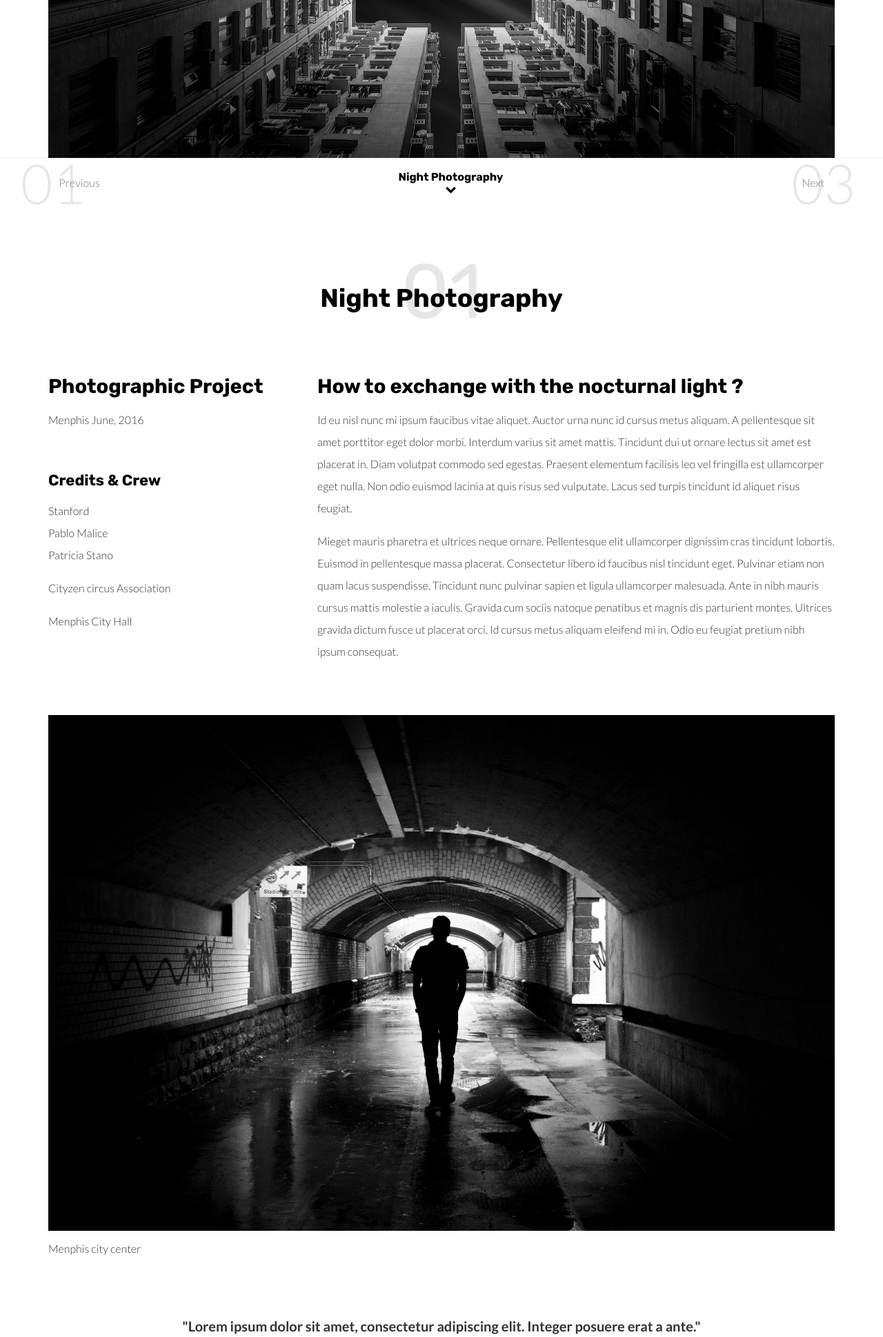
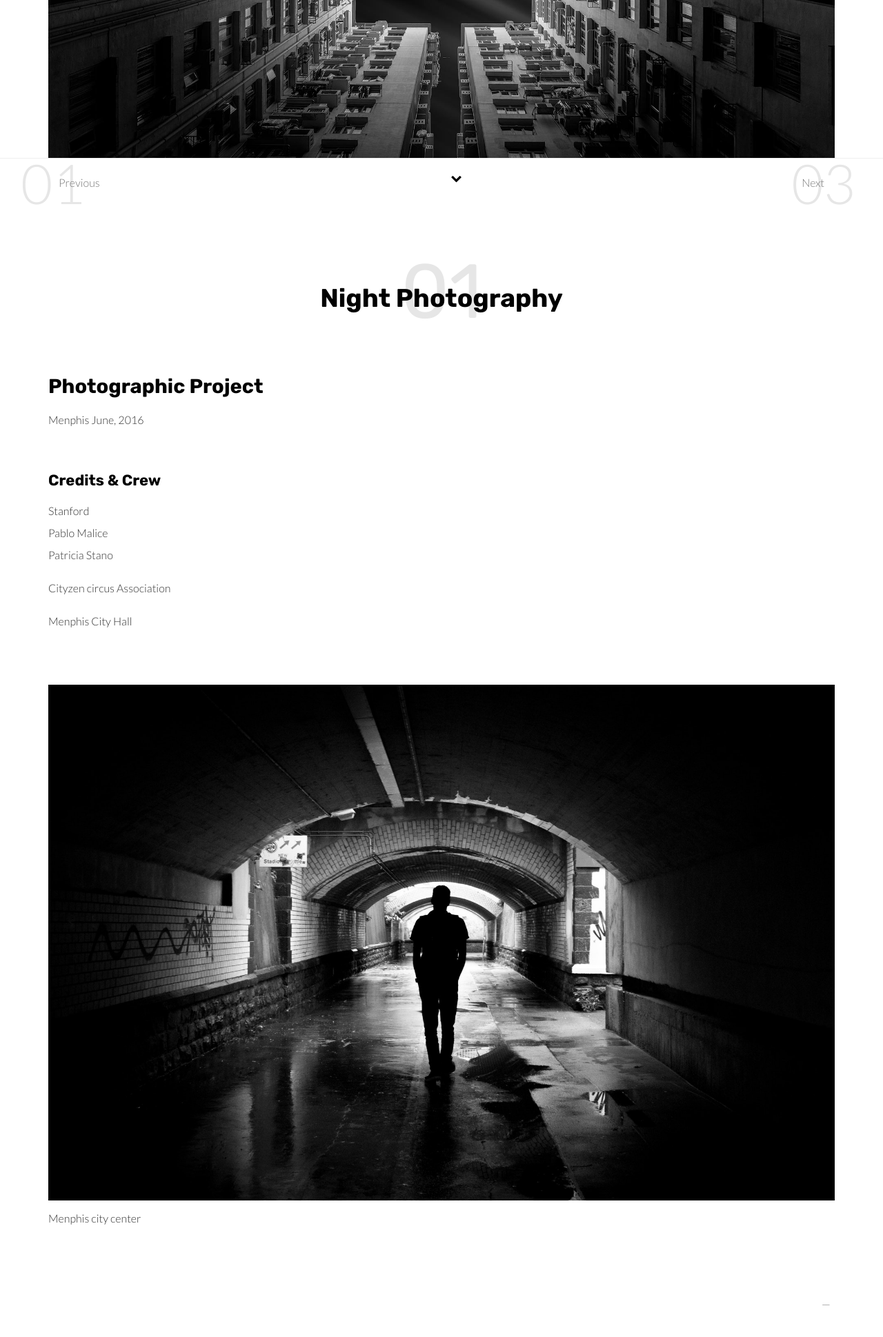
Before and after one commit to IvanaCarolina/portfo, a Flask app: page /project.html in a window 1280 px wide. Shown: the part 500-2439 px from the top of the page at 69% size. Run offline with Flask 2, Linux system fonts and the light colour scheme; some libraries are stand-ins or nearby versions.

Commit message:
chance name

```diff
--- a/templates/about.html
+++ b/templates/about.html
@@ -15,7 +15,7 @@
   <link rel="apple-touch-icon" sizes="180x180" href="./static/assets/developer.ico">
   <link href="./static/assets/developer.ico" rel="icon">
 
-  <title>Title page</title>
+  <title>Ivana's Web</title>
 
 <link href="./static/main.3da94fde.css" rel="stylesheet"></head>
 
--- a/templates/project.html
+++ b/templates/project.html
@@ -15,7 +15,7 @@
   <link rel="apple-touch-icon" sizes="180x180" href="./static/assets/developer.ico">
   <link href="./static/assets/developer.ico" rel="icon">
 
-  <title>Title page</title>
+  <title>Ivana's Web</title>
 
 <link href="./static/main.3da94fde.css" rel="stylesheet"></head>
 
@@ -106,16 +106,8 @@
               <p>Menphis City Hall</p>
           </div>
           <div class="col-md-8">
-            <h3>How to exchange with the nocturnal light ?</h3>
-            <p>Id eu nisl nunc mi ipsum faucibus vitae aliquet. Auctor urna nunc id cursus metus aliquam. A pellentesque sit amet
-              porttitor eget dolor morbi. Interdum varius sit amet mattis. Tincidunt dui ut ornare lectus sit amet est placerat
-              in. Diam volutpat commodo sed egestas. Praesent elementum facilisis leo vel fringilla est ullamcorper eget nulla.
-              Non odio euismod lacinia at quis risus sed vulputate. Lacus sed turpis tincidunt id aliquet risus feugiat.</p>
-              <p> Mieget mauris pharetra et ultrices neque ornare. Pellentesque elit ullamcorper dignissim cras tincidunt lobortis.
-              Euismod in pellentesque massa placerat. Consectetur libero id faucibus nisl tincidunt eget. Pulvinar etiam non
-              quam lacus suspendisse. Tincidunt nunc pulvinar sapien et ligula ullamcorper malesuada. Ante in nibh mauris cursus
-              mattis molestie a iaculis. Gravida cum sociis natoque penatibus et magnis dis parturient montes. Ultrices gravida
-              dictum fusce ut placerat orci. Id cursus metus aliquam eleifend mi in. Odio eu feugiat pretium nibh ipsum consequat.
+            <h3></h3>
+            <p>
             </p>
           </div>
         </div>
@@ -125,23 +117,23 @@
         <p>Menphis city center</p>
 
         <blockquote class="text-center large-spacing">
-            <p>"Lorem ipsum dolor sit amet, consectetur adipiscing elit. Integer posuere erat a ante."</p>
-            <small class="pull-right">Irina Martin</small>
+            <p></p>
+            <small class="pull-right"></small>
         </blockquote>
 
         <div class="row">
             <div class="col-md-6">
             <img src="./static/assets/images/img-02.jpg" class="img-responsive" alt="">
-            <p>Menphis skyline</p>
+            <p></p>
             </div>
             <div class="col-md-6">
             <img src="./static/assets/images/img-01.jpg" class="img-responsive" alt="">
-            <p>Artefact Buildging</p>
+            <p></p>
             </div>
         </div>
 
         <img src="./static/assets/images/img-04.jpg" class="img-responsive" alt="">
-        <p>Menphis skyline</p>
+        <p></p>
 
       </div>
     </div>
@@ -157,7 +149,7 @@
             <a href="" title="" class="project-nav left"><span class="project-number">01</span>Previous</a>
           </li>
         </ul>
-        <p class="h5 navbar-text">Night Photography <i class="fa fa-chevron-down arrow-down" aria-hidden="true"></i></p>
+        <p class="h5 navbar-text"><i class="fa fa-chevron-down arrow-down" aria-hidden="true"></i></p>
 
         <ul class="navbar-nav nav navbar-right">
           <li>
```
